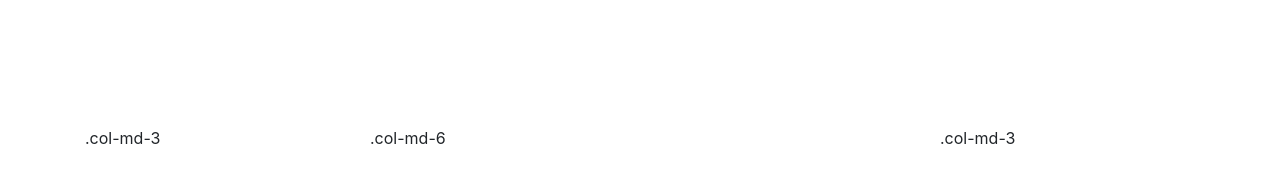
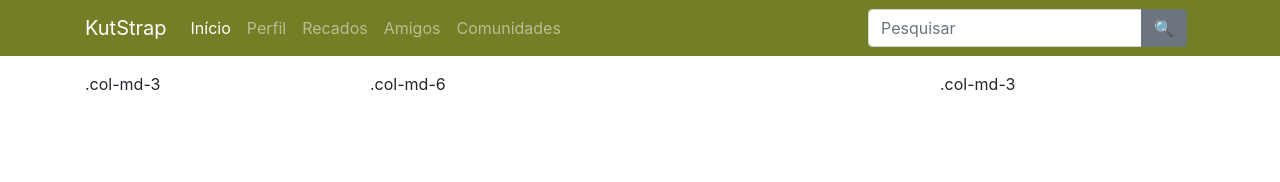
Before and after one commit to vico93/kutstrap, a plain HTML site: page src/index.html in a window 1280 px wide. Drawn offline with nearby package versions, Linux system fonts and the light colour scheme.

Commit message:
Refazendo

```diff
--- a/src/index.html
+++ b/src/index.html
@@ -1,27 +1,33 @@
 <!DOCTYPE html>
 <html lang="pt-br">
 	<head>
-		<!-- Required meta tags always come first -->
+		<!-- Tags obrigatórias -->
 		<meta charset="utf-8">
 		<meta name="viewport" content="width=device-width, initial-scale=1, shrink-to-fit=no">
-		<meta http-equiv="x-ua-compatible" content="ie=edge">
 
-		<title>KutStrap</title>
+		<!-- CSS do Bootstrap -->
+		<link rel="stylesheet" href="https://stackpath.bootstrapcdn.com/bootstrap/4.3.1/css/bootstrap.min.css" integrity="sha384-ggOyR0iXCbMQv3Xipma34MD+dH/1fQ784/j6cY/iJTQUOhcWr7x9JvoRxT2MZw1T" crossorigin="anonymous">
 
-		<!-- Bootstrap CSS -->
-		<link rel="stylesheet" href="https://maxcdn.bootstrapcdn.com/bootstrap/4.0.0-alpha.4/css/bootstrap.min.css" integrity="sha384-2hfp1SzUoho7/TsGGGDaFdsuuDL0LX2hnUp6VkX3CUQ2K4K+xjboZdsXyp4oUHZj" crossorigin="anonymous">
-		<!-- Custom CSS -->
-		<link rel="stylesheet" href="main.css">
+		<link rel="stylesheet" href="/style.css" />
+
+		<!-- Favicons -->
+		<link rel="apple-touch-icon" sizes="180x180" href="/apple-touch-icon.png">
+		<link rel="icon" type="image/png" sizes="32x32" href="/favicon-32x32.png">
+		<link rel="icon" type="image/png" sizes="16x16" href="/favicon-16x16.png">
+		<link rel="manifest" href="/site.webmanifest">
+		<meta name="theme-color" content="#737E26">
+
+		<title>KutStrap (TESTE)</title>
 	</head>
 	<body>
-		<nav class="navbar navbar-fixed-top navbar-dark bg-inverse">
+		<nav class="navbar navbar-expand-md navbar-dark fixed-top" style="background-color: #737E26;">
 			<div class="container">
-				<a class="navbar-brand hidden-xs-down" href="#">KutStrap</a>
-				<button class="navbar-toggler hidden-sm-up" type="button" data-toggle="collapse" data-target="#exCollapsingNavbar2" aria-controls="exCollapsingNavbar2" aria-expanded="false" aria-label="Toggle navigation">
 				<a class="navbar-brand" href="#">KutStrap</a>
+				<button class="navbar-toggler" type="button" data-toggle="collapse" data-target="#navbarCollapse" aria-controls="navbarCollapse" aria-expanded="false" aria-label="Toggle navigation">
+				<span class="navbar-toggler-icon"></span>
 				</button>
-				<div class="collapse navbar-toggleable-xs" id="exCollapsingNavbar2">
-					<ul class="nav navbar-nav">
+				<div class="collapse navbar-collapse" id="navbarCollapse">
+					<ul class="navbar-nav mr-auto">
 						<li class="nav-item active">
 							<a class="nav-link" href="#">Início <span class="sr-only">(página atual)</span></a>
 						</li>
@@ -38,12 +44,19 @@
 							<a class="nav-link" href="#">Comunidades</a>
 						</li>
 					</ul>
+					<form class="form-inline mt-2 mt-md-0">
+						<div class="input-group mr-sm-2">
+							<input type="text" class="form-control" placeholder="Pesquisar" aria-label="Pesquisar">
+							<div class="input-group-append">
+								<button class="btn btn-secondary" type="submit">&#x1f50d;</button>
+							</div>
+						</div>
+					</form>
 				</div>
 			</div>
 		</nav>
-
-		<main id="page_container" class="container">
-			<!-- Content here -->
+		<main role="main" id="page_container" class="container">
+			<!-- Conteúdo aqui -->
 			<div class="row">
 				<div class="col-md-3">.col-md-3</div>
 				<div class="col-md-6">.col-md-6</div>
@@ -51,9 +64,9 @@
 			</div>
 		</main>
 
-		<!-- jQuery first, then Tether, then Bootstrap JS. -->
-		<script src="https://ajax.googleapis.com/ajax/libs/jquery/3.0.0/jquery.min.js" integrity="sha384-THPy051/pYDQGanwU6poAc/hOdQxjnOEXzbT+OuUAFqNqFjL+4IGLBgCJC3ZOShY" crossorigin="anonymous"></script>
-		<script src="https://cdnjs.cloudflare.com/ajax/libs/tether/1.2.0/js/tether.min.js" integrity="sha384-Plbmg8JY28KFelvJVai01l8WyZzrYWG825m+cZ0eDDS1f7d/js6ikvy1+X+guPIB" crossorigin="anonymous"></script>
-		<script src="https://maxcdn.bootstrapcdn.com/bootstrap/4.0.0-alpha.4/js/bootstrap.min.js" integrity="sha384-VjEeINv9OSwtWFLAtmc4JCtEJXXBub00gtSnszmspDLCtC0I4z4nqz7rEFbIZLLU" crossorigin="anonymous"></script>
+		<!-- Componentes javascript do Bootstrap -->
+		<script src="https://code.jquery.com/jquery-3.3.1.slim.min.js" integrity="sha384-q8i/X+965DzO0rT7abK41JStQIAqVgRVzpbzo5smXKp4YfRvH+8abtTE1Pi6jizo" crossorigin="anonymous"></script>
+		<script src="https://cdnjs.cloudflare.com/ajax/libs/popper.js/1.14.7/umd/popper.min.js" integrity="sha384-UO2eT0CpHqdSJQ6hJty5KVphtPhzWj9WO1clHTMGa3JDZwrnQq4sF86dIHNDz0W1" crossorigin="anonymous"></script>
+		<script src="https://stackpath.bootstrapcdn.com/bootstrap/4.3.1/js/bootstrap.min.js" integrity="sha384-JjSmVgyd0p3pXB1rRibZUAYoIIy6OrQ6VrjIEaFf/nJGzIxFDsf4x0xIM+B07jRM" crossorigin="anonymous"></script>
 	</body>
 </html>
--- a/src/main.css
+++ /dev/null
@@ -1,4 +0,0 @@
-#page_container
-{
-	padding-top: 70px;
-}
--- /dev/null
+++ b/src/style.css
@@ -0,0 +1,4 @@
+main
+{
+	padding-top: 4.5rem;
+}
```
Also changed, not shown: src/android-chrome-192x192.png (added), src/android-chrome-512x512.png (added), src/apple-touch-icon.png (added), src/favicon-16x16.png (added), src/favicon-32x32.png (added), src/favicon.ico (added), src/site.webmanifest (added).
